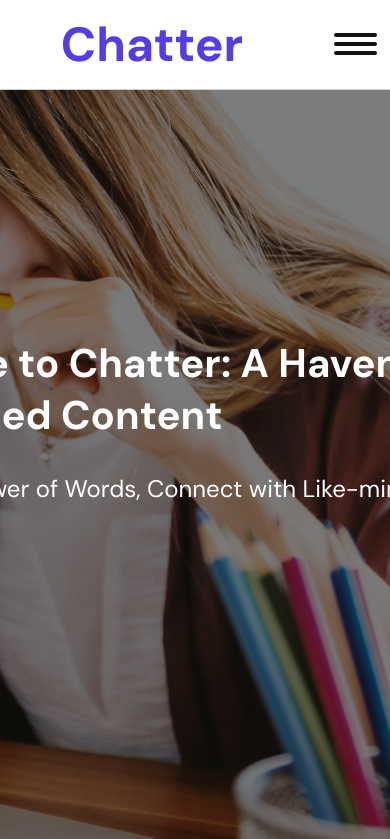
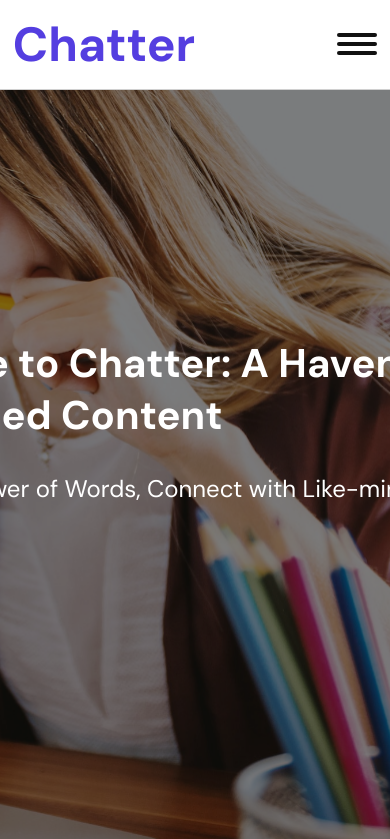
Before and after one commit to okhuaroboosayuki/chatter, a React (Create React App) app: page / in a window 390 px wide. Shown: the top 839 px of the page. Built offline with nearby package versions, Linux system fonts and the light colour scheme; no server answers.

Commit message:
completed responsiveness for all major screens

```diff
--- a/src/components/Header.tsx
+++ b/src/components/Header.tsx
@@ -103,8 +103,7 @@ export const Header = () => {
             </li>
             <li>
               <a href={window.location.pathname === "/" ? "#about" : "/#about"}>
-                About us
-              </a>
+                About us</a>
             </li>
             <li>
               <CustomLink to={"/contact-us"}>Contact</CustomLink>
--- a/src/styles/scss/header.scss
+++ b/src/styles/scss/header.scss
@@ -119,7 +119,7 @@ header {
             align-items: center;
             justify-content: space-between;
             gap: 5px;
-            width: 2.7rem;
+            width: 2.5rem;
             cursor: pointer;
             z-index: 300;
 
@@ -250,8 +250,19 @@ header {
 }
 
 @media screen and (max-width: 768px) {
+    header {
+        .logo {
+            padding-left: 0px;
+        }
+    }
     .mobile_menu {
         font-size: 21px;
+    }
+}
+
+@media screen and (max-width: 650px) {
+    .mobile_menu {
+        height: 130vh;
     }
 }
 
@@ -259,7 +270,7 @@ header {
     .mobile_menu {
         font-size: 18px;
 
-        .links{
+        .links {
             flex-direction: column;
         }
     }
```
